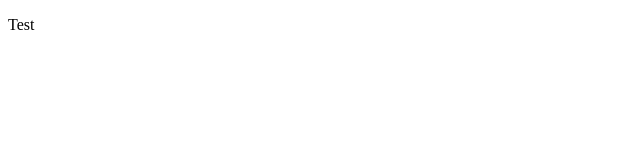
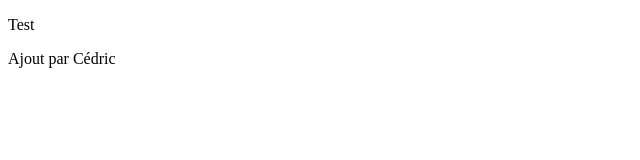
Before and after one commit to Carine04/Controle2, a plain HTML site: page index.html in a window 1280 px wide. Shown: the whole page, without its empty margins (0-640 px from the left). Drawn offline with Linux system fonts and the light colour scheme.

Commit message:
Update index.html

```diff
--- a/index.html
+++ b/index.html
@@ -8,5 +8,6 @@
 </head>
 <body>
     <p>Test</p>
+    <p>Ajout par Cédric</p>
 </body>
 </html>
```
